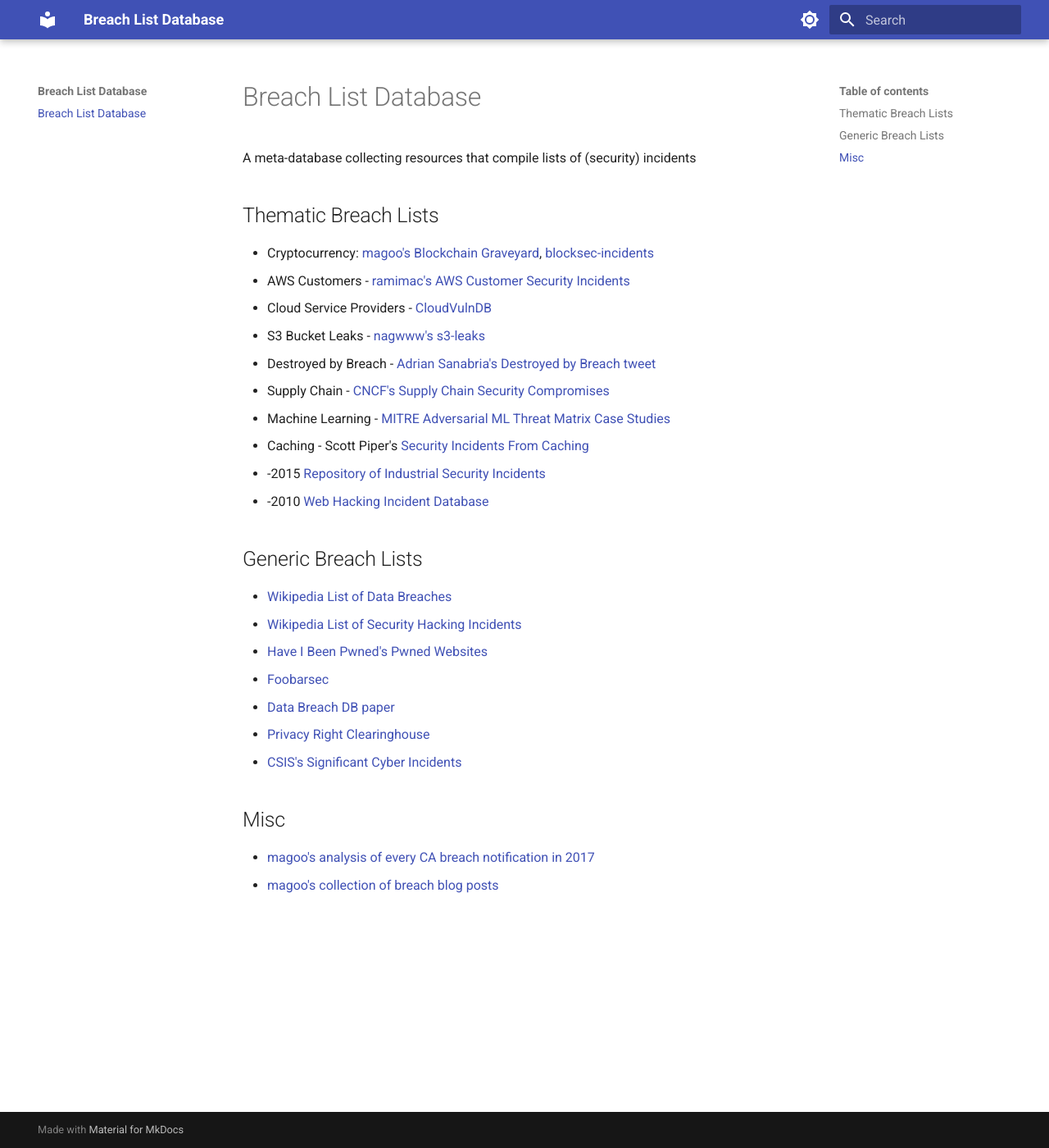
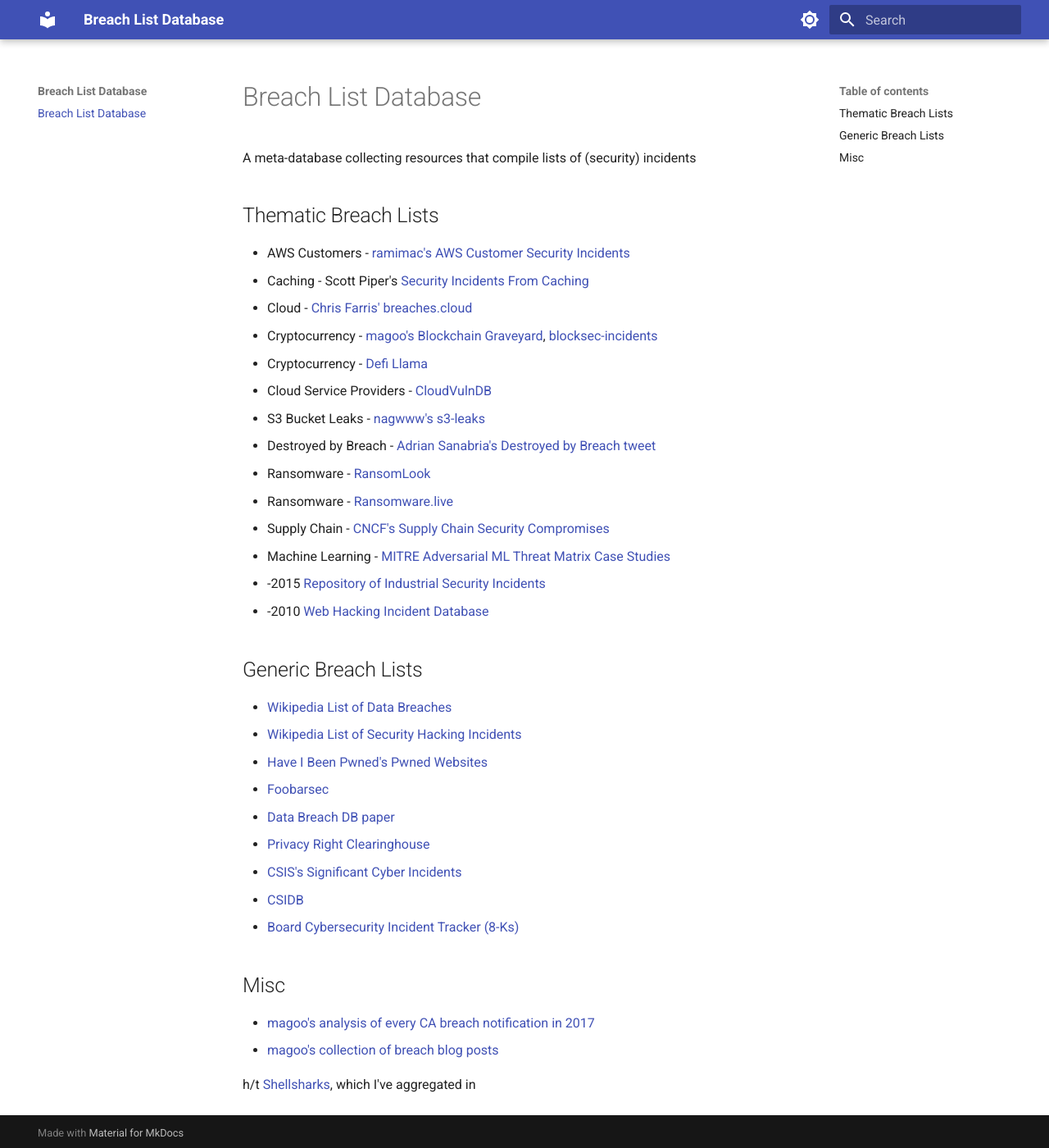
Before and after one commit to ramimac/breach-list-database, an MkDocs documentation site: the page built from docs/index.md, in a window 1280 px wide and 1400 px high. Shown: the whole window at 82% size. Built offline with MkDocs 1.6.1 and Material for MkDocs 9.7.7, drawn with Linux system fonts in a browser that asks for light colours.

Commit message:
add shellsharks lists

```diff
--- a/docs/index.md
+++ b/docs/index.md
@@ -3,28 +3,36 @@
 
 ## Thematic Breach Lists
 
-* Cryptocurrency: [magoo's Blockchain Graveyard](https://magoo.github.io/Blockchain-Graveyard/), [blocksec-incidents](https://github.com/m4xx101/blocksec-incidents)
 * AWS Customers - [ramimac's AWS Customer Security Incidents](https://github.com/ramimac/aws-customer-security-incidents)
+* Caching - Scott Piper's [Security Incidents From Caching](https://github.com/0xdabbad00/security_incidents_from_caching)
+* Cloud - [Chris Farris' breaches.cloud](https://breaches.cloud)
+* Cryptocurrency - [magoo's Blockchain Graveyard](https://magoo.github.io/Blockchain-Graveyard/), [blocksec-incidents](https://github.com/m4xx101/blocksec-incidents)
+* Cryptocurrency - [Defi Llama](https://defillama.com/hacks)
 * Cloud Service Providers - [CloudVulnDB](https://cloudvulndb.org)
 * S3 Bucket Leaks - [nagwww's s3-leaks](https://github.com/nagwww/s3-leaks)
 * Destroyed by Breach - [Adrian Sanabria's Destroyed by Breach](https://docs.google.com/spreadsheets/d/15CTPcgZQenWKDLDTQ2ibveUM4i7Of_n20TzdTi23xcg/edit#gid=0) [tweet](https://twitter.com/sawaba/status/1553938672667566082)
+* Ransomware - [RansomLook](https://www.ransomlook.io/recent)
+* Ransomware - [Ransomware.live](https://ransomware.live/#/)
 * Supply Chain - [CNCF's Supply Chain Security Compromises](https://github.com/cncf/tag-security/tree/main/supply-chain-security/compromises)
 * Machine Learning - [MITRE Adversarial ML Threat Matrix Case Studies](https://github.com/mitre/advmlthreatmatrix)
-* Caching - Scott Piper's [Security Incidents From Caching](https://github.com/0xdabbad00/security_incidents_from_caching)
 * -2015 [Repository of Industrial Security Incidents](https://www.risidata.com/Database)
 * -2010 [Web Hacking Incident Database](http://projects.webappsec.org/w/page/13246995/Web-Hacking-Incident-Database)
 
 ## Generic Breach Lists
 
-- [Wikipedia List of Data Breaches](https://en.wikipedia.org/wiki/List_of_data_breaches)
-- [Wikipedia List of Security Hacking Incidents](https://en.wikipedia.org/wiki/List_of_security_hacking_incidents)
-- [Have I Been Pwned's Pwned Websites](https://haveibeenpwned.com/PwnedWebsites)
-- [Foobarsec](https://foobarsec.com/)
-- [Data Breach DB](https://databreachdb.com/) [paper](https://dl.acm.org/doi/pdf/10.1145/3439873)
-- [Privacy Right Clearinghouse](https://privacyrights.org/data-breaches)
-- [CSIS's Significant Cyber Incidents](https://www.csis.org/programs/strategic-technologies-program/significant-cyber-incidents)
+* [Wikipedia List of Data Breaches](https://en.wikipedia.org/wiki/List_of_data_breaches)
+* [Wikipedia List of Security Hacking Incidents](https://en.wikipedia.org/wiki/List_of_security_hacking_incidents)
+* [Have I Been Pwned's Pwned Websites](https://haveibeenpwned.com/PwnedWebsites)
+* [Foobarsec](https://foobarsec.com/)
+* [Data Breach DB](https://databreachdb.com/) [paper](https://dl.acm.org/doi/pdf/10.1145/3439873)
+* [Privacy Right Clearinghouse](https://privacyrights.org/data-breaches)
+* [CSIS's Significant Cyber Incidents](https://www.csis.org/programs/strategic-technologies-program/significant-cyber-incidents)
+* [CSIDB](https://www.csidb.net/)
+* [Board Cybersecurity Incident Tracker (8-Ks)](https://www.board-cybersecurity.com/incidents/tracker/)
 
 ## Misc
 
 * [magoo's analysis of every CA breach notification in 2017](https://medium.com/starting-up-security/learning-from-californias-data-breaches-f63920820626)
 * [magoo's collection of breach blog posts](https://scrty.io/breach-blog-posts)
+
+h/t [Shellsharks](https://shellsharks.com/infosec-tools#breaches-incidents--leaks), which I've aggregated in
```
